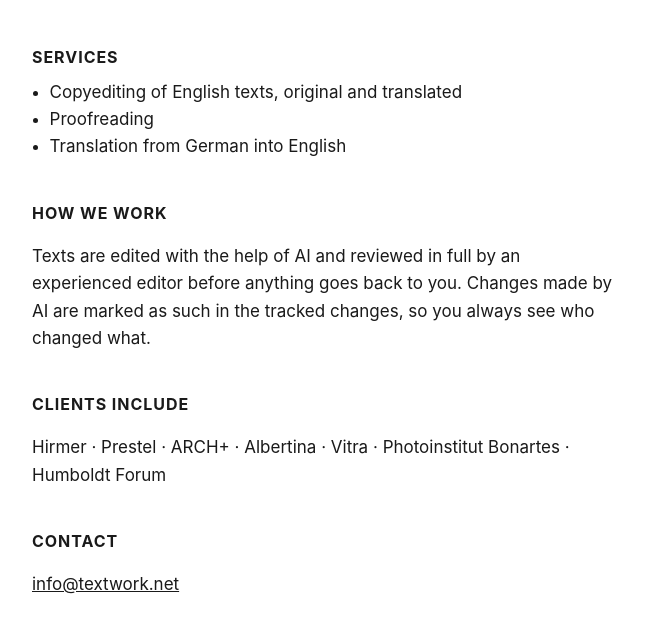
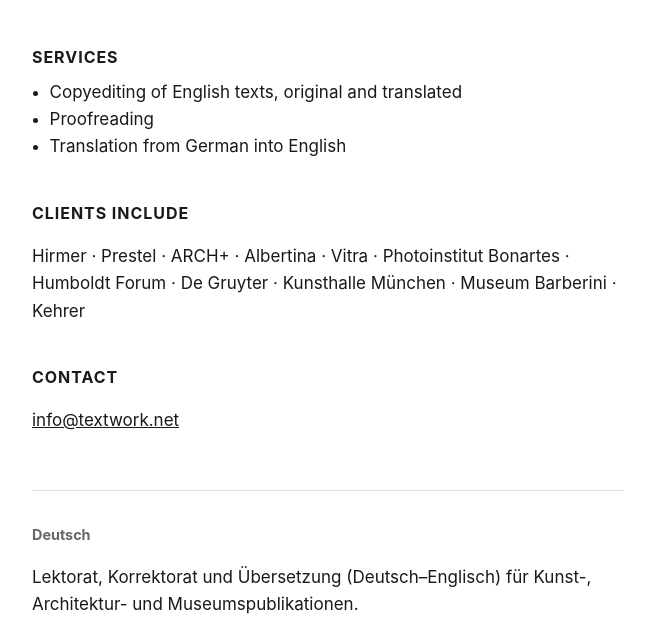
Before and after one commit to jocomat/textwork-site, a plain HTML site: page index.html in a window 1280 px wide. Shown: the part 149-781 px from the top of the page, without its empty margins (312-967 px from the left). Drawn offline with Linux system fonts and the light colour scheme.

Commit message:
Remove the AI paragraphs; add De Gruyter, Kunsthalle München, Museum Barberini, Kehrer to clients
Co-Authored-By: Claude Opus 5.5 <noreply@anthropic.com>

```diff
--- a/index.html
+++ b/index.html
@@ -32,11 +32,8 @@
     <li>Translation from German into English</li>
   </ul>
 
-  <h2>How we work</h2>
-  <p>Texts are edited with the help of AI and reviewed in full by an experienced editor before anything goes back to you. Changes made by AI are marked as such in the tracked changes, so you always see who changed what.</p>
-
   <h2>Clients include</h2>
-  <p>Hirmer · Prestel · ARCH+ · Albertina · Vitra · Photoinstitut Bonartes · Humboldt Forum</p>
+  <p>Hirmer · Prestel · ARCH+ · Albertina · Vitra · Photoinstitut Bonartes · Humboldt Forum · De Gruyter · Kunsthalle München · Museum Barberini · Kehrer</p>
 
   <h2>Contact</h2>
   <p><a href="mailto:info@textwork.net">info@textwork.net</a></p>
@@ -44,7 +41,7 @@
   <hr>
 
   <p class="lang"><strong>Deutsch</strong></p>
-  <p>Lektorat, Korrektorat und Übersetzung (Deutsch–Englisch) für Kunst-, Architektur- und Museumspublikationen. Texte werden mit KI-Unterstützung bearbeitet und vor der Rückgabe vollständig von einem erfahrenen Lektor geprüft. Änderungen der KI sind im Änderungsmodus als solche gekennzeichnet.</p>
+  <p>Lektorat, Korrektorat und Übersetzung (Deutsch–Englisch) für Kunst-, Architektur- und Museumspublikationen.</p>
   <p>Kontakt: <a href="mailto:info@textwork.net">info@textwork.net</a></p>
 
   <hr>
```
